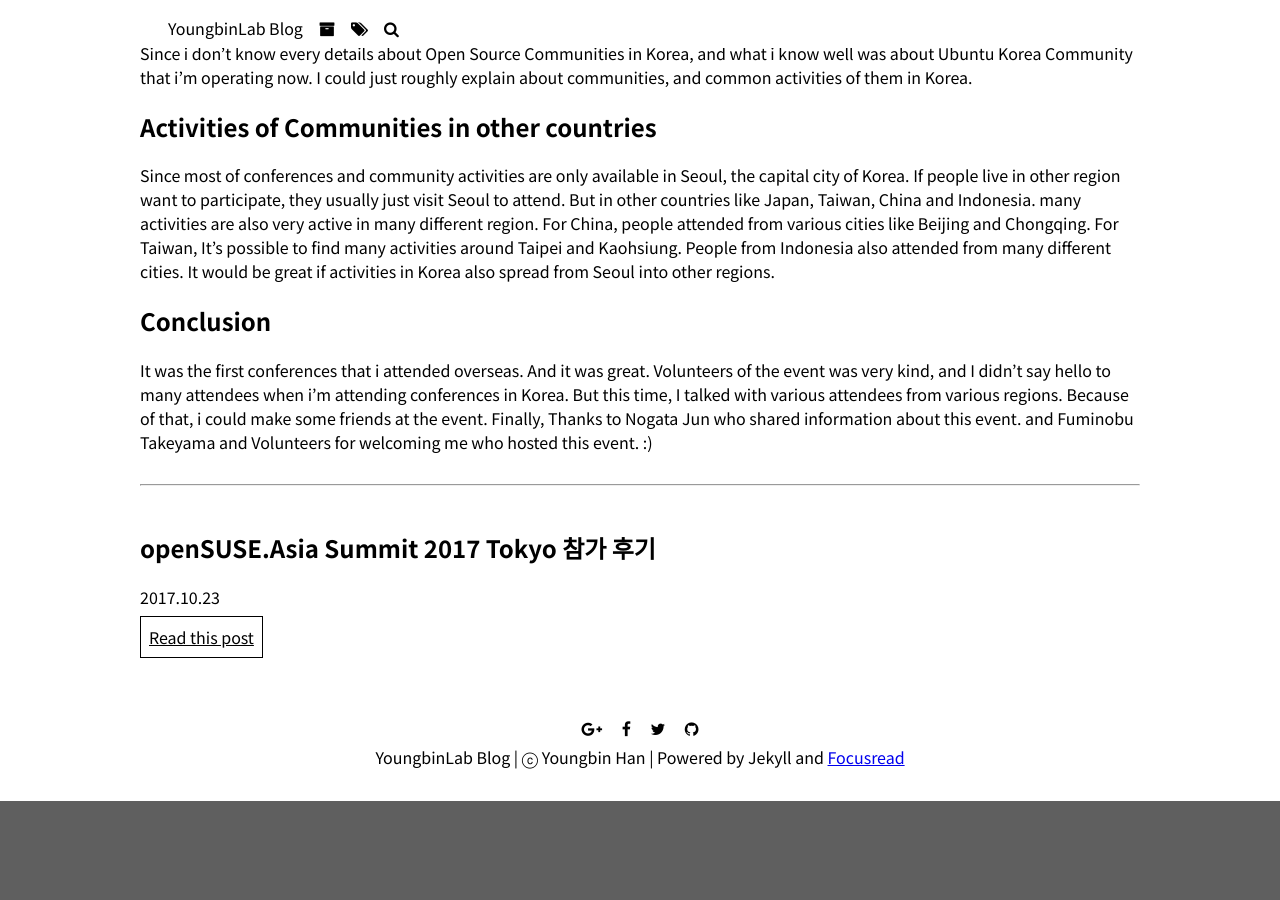
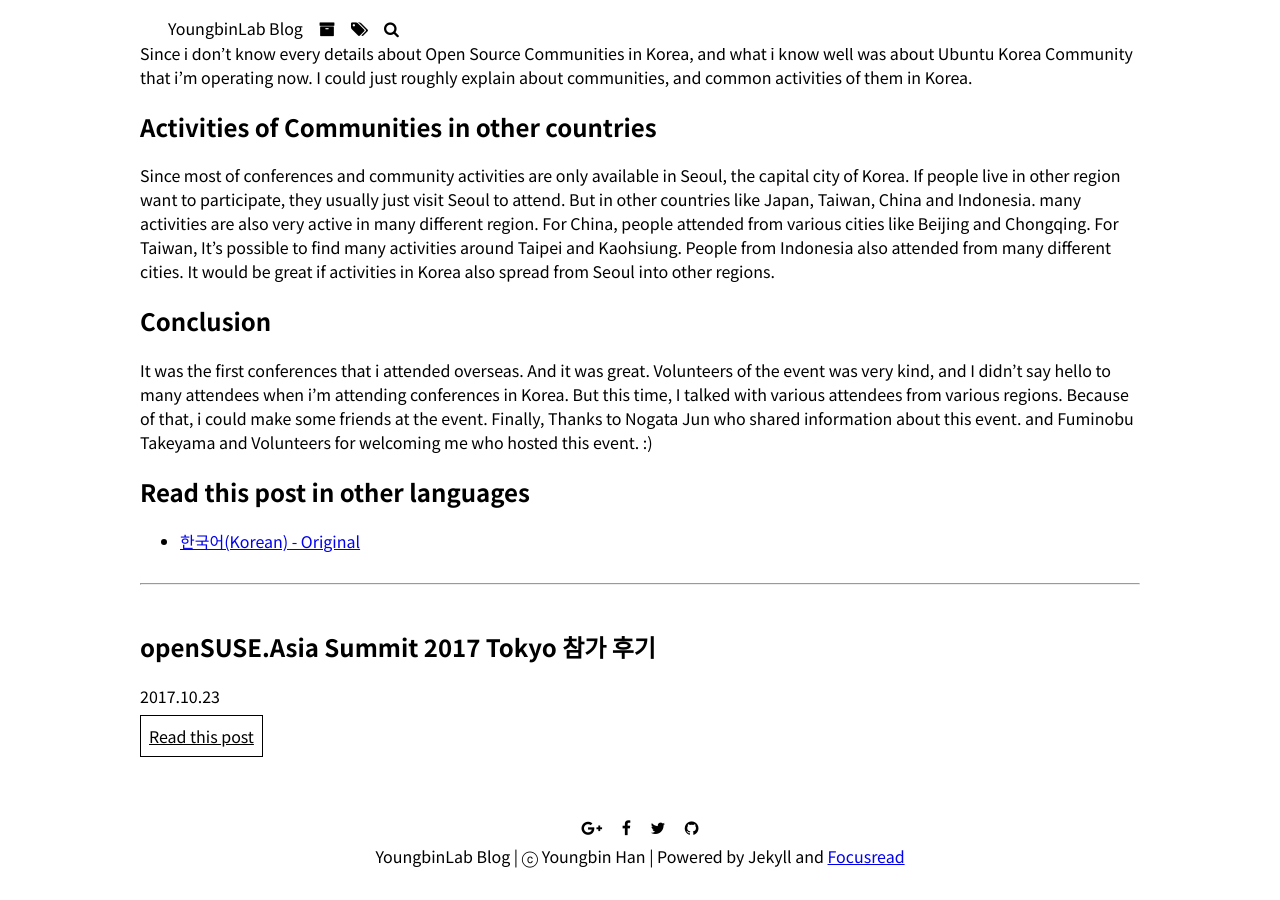
Before and after one commit to sukso96100/blog, a Jekyll site: the page built from _posts/2017-10-27-opensuse-asia-2017-tokyo-en.md, in a window 1280 px wide and 900 px high, scrolled down 24180 px. Built offline with Jekyll 4.4.1, drawn with Linux system fonts in a browser that asks for light colours; comment, search, counter and statistics services are not loaded; before the commit the page ends 24981 px from its top, so only the background shows below that.

Commit message:
added links to posts in other language

```diff
--- a/_posts/2017-10-27-opensuse-asia-2017-tokyo-en.md
+++ b/_posts/2017-10-27-opensuse-asia-2017-tokyo-en.md
@@ -221,3 +221,6 @@ It would be great if activities in Korea also spread from Seoul into other regio
 # Conclusion
 
 It was the first conferences that i attended overseas. And it was great. Volunteers of the event was very kind, and I didn't say hello to many attendees when i'm attending conferences in Korea. But this time, I talked with various attendees from various regions. Because of that, i could make some friends at the event. Finally, Thanks to Nogata Jun who shared information about this event. and Fuminobu Takeyama and Volunteers for welcoming me who hosted this event. :)
+
+# Read this post in other languages
+- [한국어(Korean) - Original]({{ site.baseurl }}{% post_url 2017-10-23-opensuse-asia-2017-tokyo %})
```
Also changed, not shown: _posts/2017-10-23-opensuse-asia-2017-tokyo.md (+3 -0 lines).
